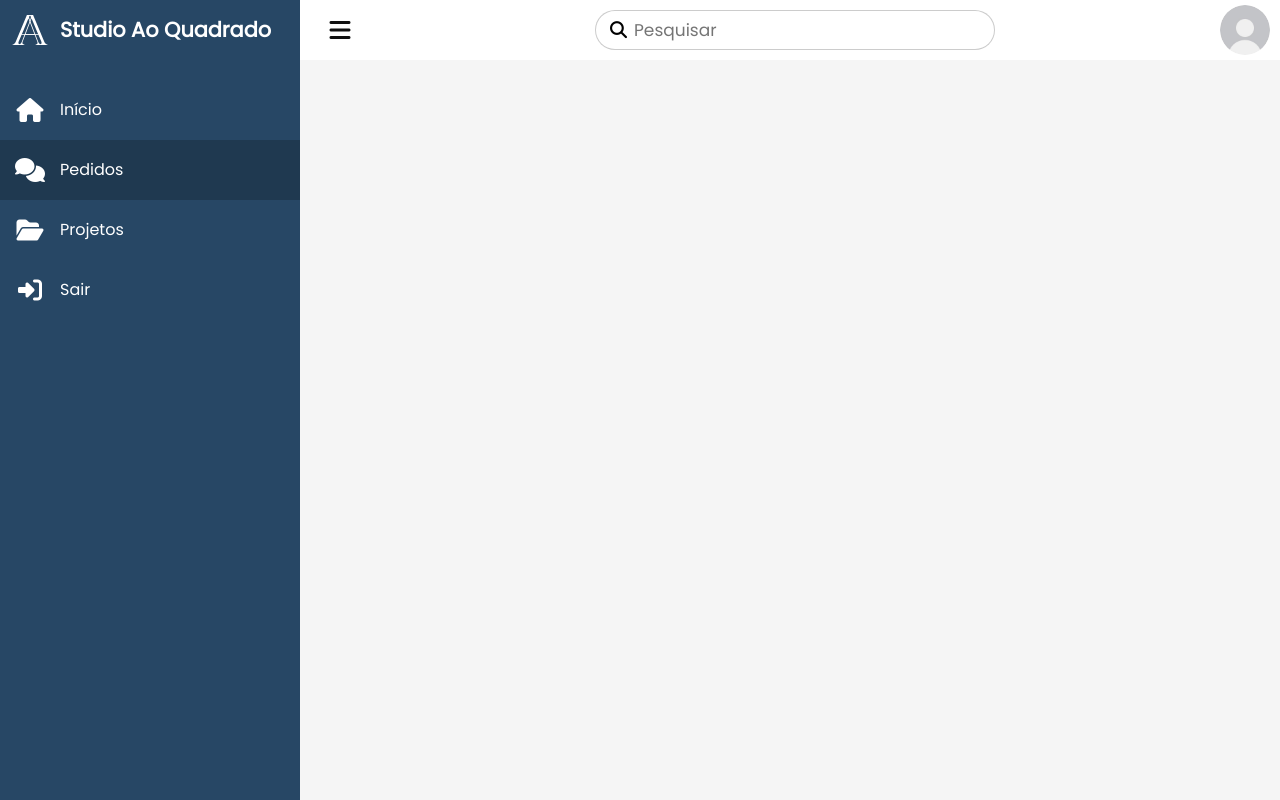
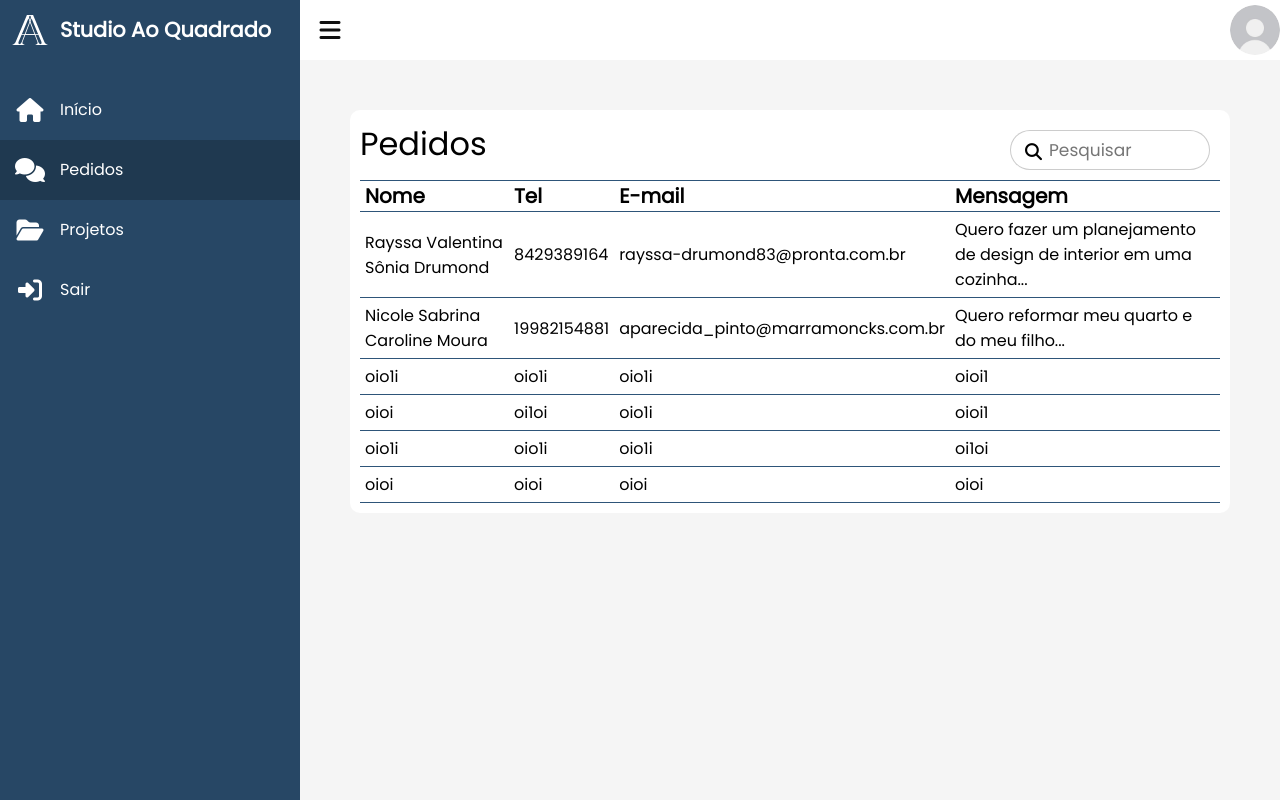
Before and after one commit to FernaandoJr/TCC2022, a PHP site: page /admin/pedidos.php in a window 1280 px wide. Run offline with PHP 8.4, Linux system fonts and the light colour scheme; some libraries are stand-ins or nearby versions.

Commit message:
colocando a tabela de pedidos na aba pedidos

```diff
--- a/src/admin/js/admin.js
+++ b/src/admin/js/admin.js
@@ -2,7 +2,12 @@ function AdminToggle(){
     let toggle = document.querySelector('.toggle');
     let navigation = document.querySelector('.navigation');
     let main = document.querySelector('.main');
+    let table = document.querySelector('.table');
     toggle.classList.toggle('active')
     navigation.classList.toggle('active')
     main.classList.toggle('active')
 }
+
+function MobileResize(){
+
+}
--- a/src/admin/pedidos.php
+++ b/src/admin/pedidos.php
@@ -1,5 +1,6 @@
 <!DOCTYPE html>
 <html lang="en">
+
 <head>
     <meta charset="UTF-8">
     <meta http-equiv="X-UA-Compatible" content="IE=edge">
@@ -10,6 +11,7 @@
     <link rel="icon" href="/src/img/logo/logoA_blue.svg" type="image/svg">
     <title>Document</title>
 </head>
+
 <body>
     <div class="dash-container">
         <div class="navigation">
@@ -55,17 +57,74 @@
         <div class="topbar">
             <div class="toggle" onclick="AdminToggle();">
             </div>
-            <div class="search">
+            <div class="user">
+                <img src="\src\img\pfp2.jpeg" alt="">
+            </div>
+        </div>
+        <div class="pedidos-container">
+            <div class="title">
+                <p>Pedidos</p>
+
+                <div class="search">
                     <label>
                         <input type="text" placeholder="Pesquisar">
                         <i class="fa fa-solid fa-magnifying-glass"></i>
                     </label>
                 </div>
-            <div class="user">
-                <img src="\src\img\pfp2.jpeg" alt="">
             </div>
+            <table>
+                <thead>
+                    <tr>
+                        <th>Nome</th>
+                        <th>Tel</th>
+                        <th>E-mail</th>
+                        <th>Mensagem</th>
+                    </tr>
+                </thead>
+                <tbody>
+                    <tr>
+                        <td>Rayssa Valentina Sônia Drumond</td>
+                        <td>8429389164</td>
+                        <td>rayssa-drumond83@pronta.com.br</td>
+                        <td>Quero fazer um planejamento de design de interior em uma cozinha...</td>
+                    </tr>
+                    <tr>
+                        <td>Nicole Sabrina Caroline Moura</td>
+                        <td>19982154881</td>
+                        <td>aparecida_pinto@marramoncks.com.br</td>
+                        <td>Quero reformar meu quarto e do meu filho...</td>
+                    </tr>
+                    <tr>
+                        <td>oio1i</td>
+                        <td>oio1i</td>
+                        <td>oio1i</td>
+                        <td>oioi1</td>
+                    </tr>
+                    <tr>
+                        <td>oioi</td>
+                        <td>oi1oi</td>
+                        <td>oio1i</td>
+                        <td>oioi1</td>
+                    </tr>
+                    <tr>
+                        <td>oio1i</td>
+                        <td>oio1i</td>
+                        <td>oio1i</td>
+                        <td>oi1oi</td>
+                    </tr>
+                    <tr>
+                        <td>oioi</td>
+                        <td>oioi</td>
+                        <td>oioi</td>
+                        <td>oioi</td>
+                    </tr>
+                </tbody>
+            </table>
+
         </div>
+
     </div>
     <script src="./js/admin.js"></script>
 </body>
+
 </html>
--- a/src/admin/styles/admin.css
+++ b/src/admin/styles/admin.css
@@ -122,7 +122,6 @@
   background: #fff;
   height: 60px;
   display: flex;
-  padding: 0 10px;
   justify-content: space-between;
   align-items: center;
 }
@@ -199,3 +198,7 @@
   height: 100%;
   object-fit: cover;
 }
+
+@media screen and (max-width: 650px) {
+
+}
--- a/src/admin/styles/pedidos.css
+++ b/src/admin/styles/pedidos.css
@@ -24,3 +24,77 @@
 .navigation ul li:nth-child(3) {
   background-color: var(--logo-dark-blue-60);
 }
+
+.pedidos-container {
+  background-color: rgb(255, 255, 255);
+  height: 100%;
+  margin: 50px;
+  max-width: 100%;
+  border-radius: 10px;
+  overflow: hidden;
+  padding: 10px;
+}
+
+.pedidos-container .title {
+  display: flex;
+  justify-content: space-between;
+  width: 100%;
+  background-color: #fff;
+}
+
+.pedidos-container .title p {
+  font-size: 2rem;
+  color: black;
+  text-align: left;
+}
+
+.search{
+  position: relative;
+  width: 200px;
+  margin: 10px;
+  display: flex;
+  align-items: center;
+}
+
+
+.search label{
+  position: relative;
+  width: 100%;
+}
+
+.search label input{
+  width: 100%;
+  height: 40px;
+  border-radius: 40px;
+  padding: 5px 20px 5px 38px;
+  outline: none;
+  border:  1px solid rgba(0, 0, 0, 0.2);
+  font-size: 17px;
+}
+
+.search label .fa {
+  position: absolute;
+  left: 15px;
+  top: 13px;
+  font-size: 17px;
+}
+
+table{
+  width: 100%;
+  min-width: 100%;
+  text-align: left;
+  border-collapse: collapse;
+}
+
+
+table thead tr th{
+  padding: 0 5px;
+  font-size: 20px;
+  border-bottom: 1px solid var(--logo-dark-blue-40);
+  border-top: 1px solid var(--logo-dark-blue-40);
+}
+
+td{
+  padding: 5px 5px;
+  border-bottom: 1px solid var(--logo-dark-blue-40);
+}
```
Also changed, not shown: src/txt/mysql_query.txt (line endings or trailing spaces).
